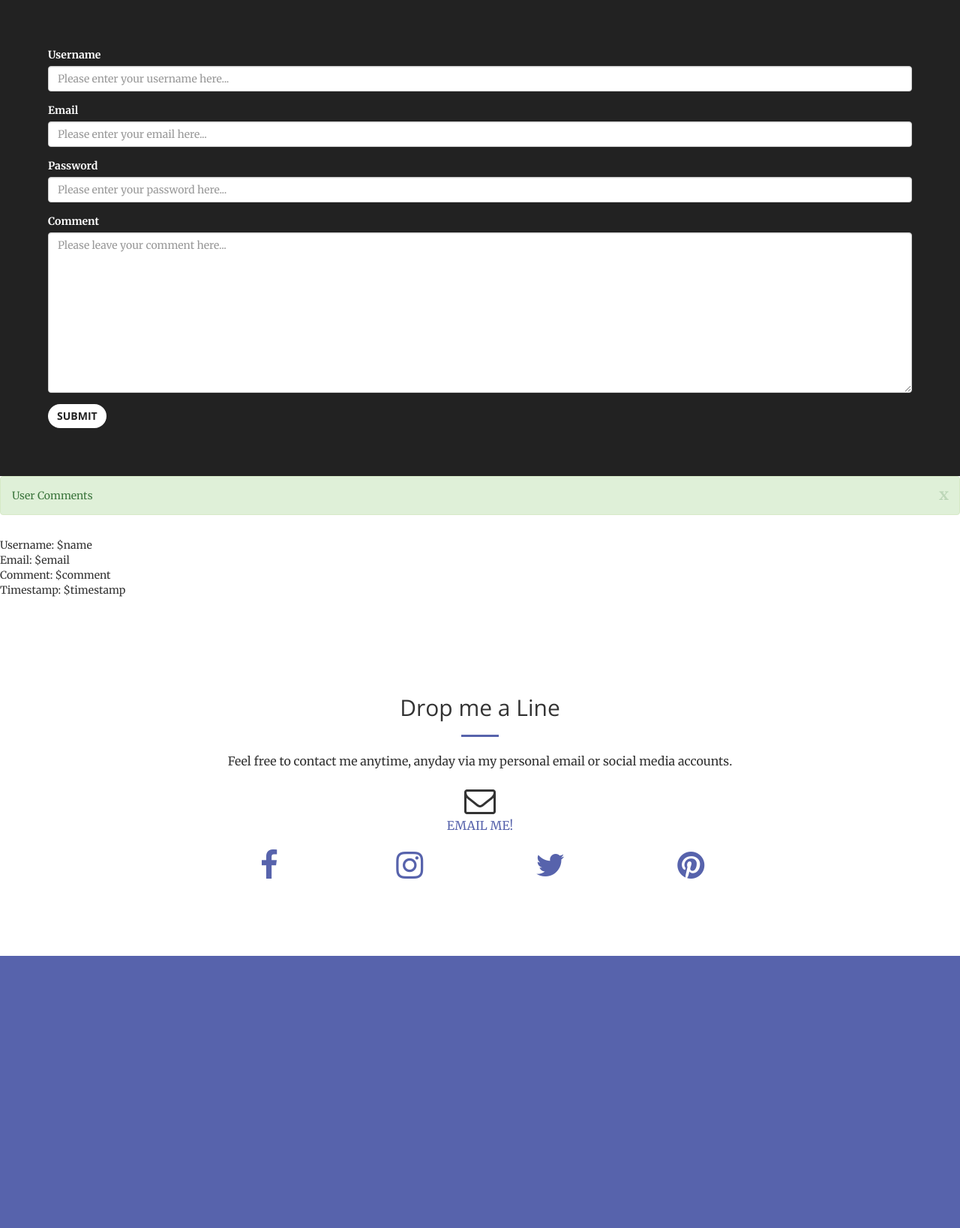
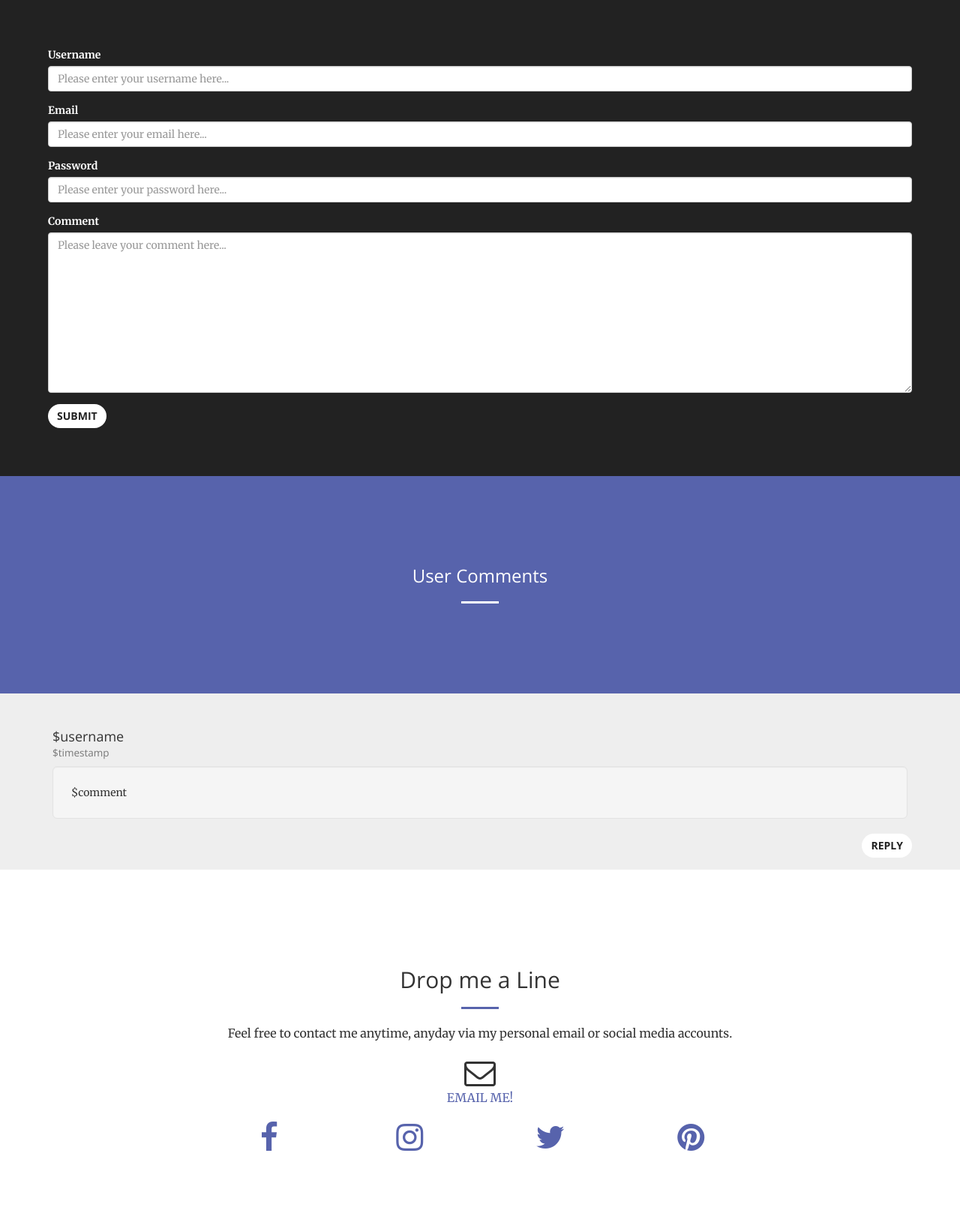
Before and after one commit to GingaRanga/gigglesnshit, a PHP site: page /pages/blog-1.php?id=1 in a window 1280 px wide. Shown: the part 4474-6112 px from the top of the page at 75% size. Before the commit the page ends 5749 px from the top, so only its background shows below. Run offline with PHP 8.4, Linux system fonts and the light colour scheme; tables that the repository leaves empty or names only in its code hold one stand-in row (values such as "Sample post"); some libraries are stand-ins or nearby versions.

Commit message:
tweaked the posted comments section of blog post 1, still needs work to generate rows properly from db.

```diff
--- a/php/_notes/dwsync.xml
+++ b/php/_notes/dwsync.xml
@@ -6,5 +6,5 @@
 <file name=".DS_Store" server="ssh.phx.nearlyfreespeech.net" local="3541615010" remote="3541617139" Dst="-1" />
 <file name="comment.php" server="ssh.phx.nearlyfreespeech.net" local="3541618170" remote="3541618209" Dst="-1" />
 <file name="comment-form.php" server="ssh.phx.nearlyfreespeech.net" local="3541617253" remote="3541617434" Dst="-1" />
-<file name="comment-display.php" server="ssh.phx.nearlyfreespeech.net" local="3541621419" remote="3541621424" Dst="-1" />
+<file name="comment-display.php" server="ssh.phx.nearlyfreespeech.net" local="3541633409" remote="3541633412" Dst="-1" />
 </dwsync>
--- a/php/comment-display.php
+++ b/php/comment-display.php
@@ -25,29 +25,37 @@
 	$comments = mysql_query($query);
 
 	//comments being posted message to user
-	echo '<div class="alert alert-success alert-dismissible fade in" role="alert"><button type="button" class="close" data-dismiss="alert" aria-label="Close"><span aria-hidden="true">x</span></button>User Comments</div>';
+	echo '<section class="bg-primary"><div class="container"><div class="row"><div class="col-lg-12 text-center"><h3>User Comments</h3><hr class="light"></div></div></div></section>';
 
 	//loop through all of the comments and each comment is stored in variable $row
 	while($row = mysql_fetch_array($comments, MYSQL_ASSOC)){
 
 		//loop through and pull data from each row of the db table
 		$username = $row['username'];
-  		$email = $row['email'];
+		$timestamp = $row['timestamp'];
   		$comment = $row['comment'];
-  		$timestamp = $row['timestamp'];
 
 		//to stop hacker from typing in redirect link under one of the above rows and redirecting users to malware
 		$username = htmlspecialchars($row['username'],ENT_QUOTES);
-  		$email = htmlspecialchars($row['email'],ENT_QUOTES);
   		$comment = htmlspecialchars($row['comment'],ENT_QUOTES);
 
 		//print comments to screen with css formatting
 		echo
-			'<div style="margin:30px 0px;">
-      			Username: $name<br />
-      			Email: $email<br />
-      			Comment: $comment<br />
-      			Timestamp: $timestamp
+			'<div class="jumbotron">
+				<div class="container">
+					<h4 class="section-heading">
+						$username<br />
+						<small>
+							$timestamp
+						</small>
+					</h4>
+					<div class="well well-lg">
+						$comment<br />
+					</div>
+				</div>
+				<button style="margin-right:5%;" type="btn" class="btn btn-default pull-right">
+					Reply
+				</button>
     		</div>';
 	}
 
```
